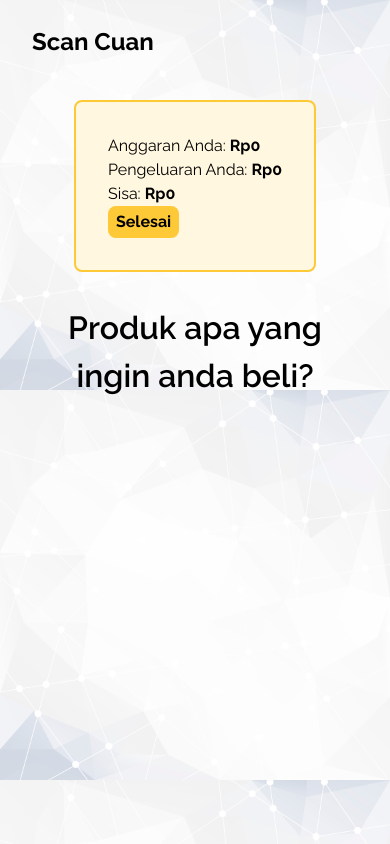
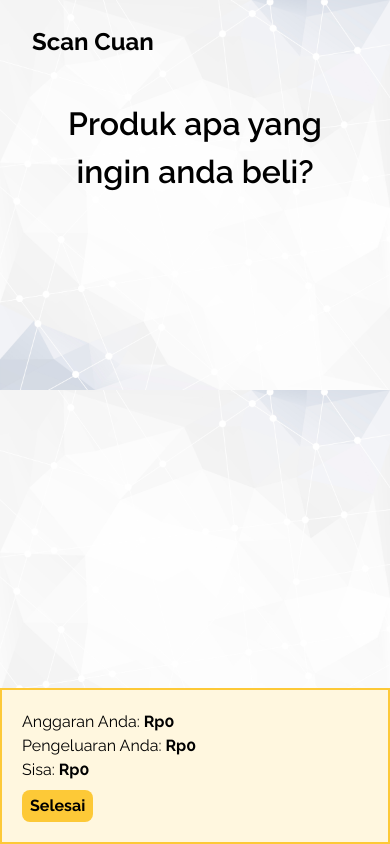
Before and after one commit to RaditAtalla/scan-cuan, a Next.js app: page /product in a window 390 px wide. Built offline with nearby package versions, Linux system fonts and the light colour scheme.

Commit message:
Feat: make spending detail always visible

```diff
--- a/src/app/product/page.tsx
+++ b/src/app/product/page.tsx
@@ -61,14 +61,14 @@ export default function Product() {
 
   return (
     <>
-      <nav className="px-[32px] py-[24px] absolute top-0">
+      <nav className="px-[32px] py-[24px] absolute top-0 z-10">
         <Link href={"/"} className="font-bold text-[24px] md:text-[32px]">
           Scan Cuan
         </Link>
       </nav>
 
-      <main className="min-h-screen flex flex-col items-center gap-[32px] pt-[100px] px-[32px] pb-[64px] bg-[url('/background.jpg')] bg-contain">
-        <div className="border-2 border-[#FDC937] bg-[#fff7df] rounded-lg p-8">
+      <main className="relative min-h-screen flex flex-col items-center gap-[32px] pt-[100px] px-[32px] pb-[64px] bg-[url('/background.jpg')] bg-contain">
+        <div className="sticky top-10 hidden sm:block border-2 border-[#FDC937] bg-[#fff7df] rounded-lg p-8">
           <p>
             Anggaran Anda: <span className="font-bold">Rp{budget}</span>
           </p>
@@ -79,6 +79,26 @@ export default function Product() {
             Sisa: <span className="font-bold">Rp{change}</span>
           </p>
           <div className="flex gap-[8px]">
+            <Link
+              href={`/summary?anggaran=${budget}&pengeluaran=${spending}&sisa=${change}`}
+              className="bg-[#FDC937] py-1 px-2 text-black rounded-lg font-bold"
+            >
+              Selesai
+            </Link>
+          </div>
+        </div>
+
+        <div className="fixed bottom-0 border-2 border-[#FDC937] bg-[#fff7df] w-full p-5 sm:hidden">
+          <p>
+            Anggaran Anda: <span className="font-bold">Rp{budget}</span>
+          </p>
+          <p>
+            Pengeluaran Anda: <span className="font-bold">Rp{spending}</span>
+          </p>
+          <p>
+            Sisa: <span className="font-bold">Rp{change}</span>
+          </p>
+          <div className="flex gap-[8px] mt-2">
             <Link
               href={`/summary?anggaran=${budget}&pengeluaran=${spending}&sisa=${change}`}
               className="bg-[#FDC937] py-1 px-2 text-black rounded-lg font-bold"
```
